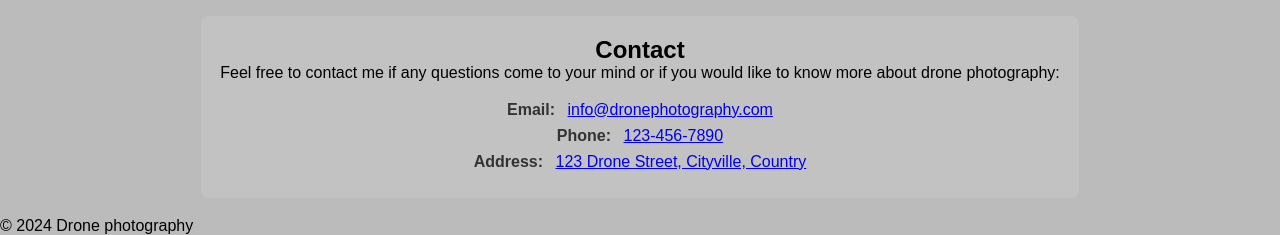
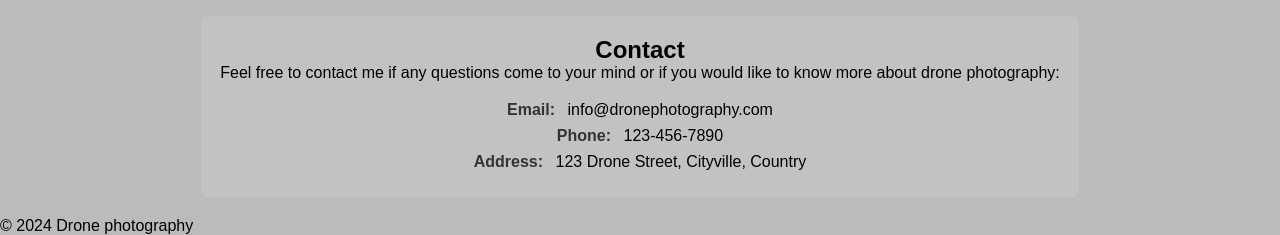
Before and after one commit to Aanndreas/MI-fed23-My-Hobby-Drones, a plain HTML site: page index.html in a window 1280 px wide. Shown: the part 689-924 px from the top of the page. Drawn offline with Linux system fonts and the light colour scheme.

Commit message:
feat: Added final styling to contact section

```diff
--- a/style.css
+++ b/style.css
@@ -118,6 +118,16 @@ nav ul li a:hover {
     margin-right: 0.5em;
 }
 
+.contact-info a {
+    color: inherit;
+    text-decoration: none;
+    transition: background-color 0.3s;
+}
+
+.contact-info a:hover {
+    color: #ffffff;
+}
+
 /* About drone photography content */
 .expandable-content {
     display: none;
```
